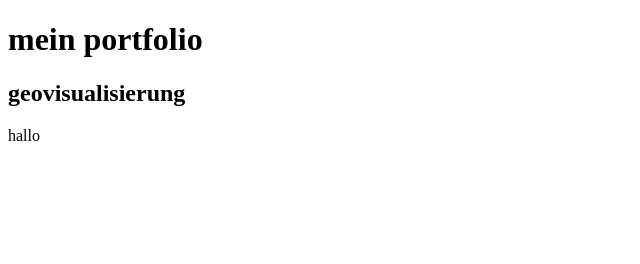
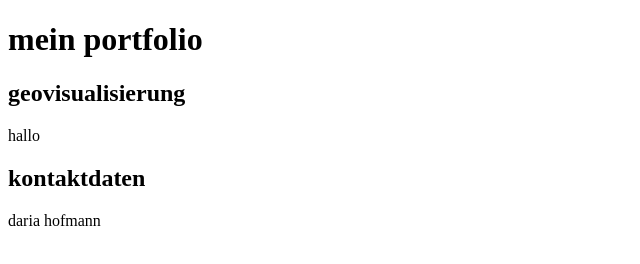
Before and after one commit to swapforcemania/test, a plain HTML site: page index.html in a window 1280 px wide. Shown: the whole page, without its empty margins (0-640 px from the left). Drawn offline with Linux system fonts and the light colour scheme.

Commit message:
Kontaktdaten hinzugefügt

```diff
--- a/index.html
+++ b/index.html
@@ -12,5 +12,9 @@
             <p>
             hallo
             </p>
+		<h2>kontaktdaten</h2>
+            <p>
+            daria hofmann
+            </p>
   </body>
 </html>
```
